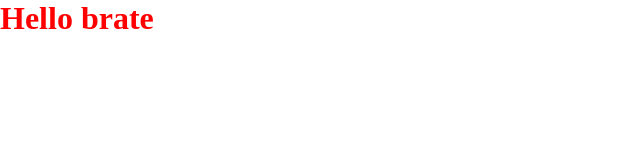
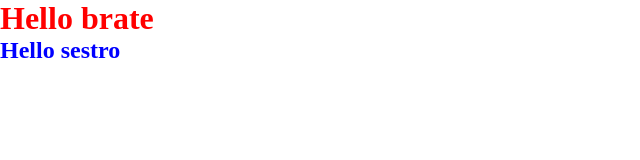
Before and after one commit to felbabf/html-css-simple-agency-website, a plain HTML site: page index.html in a window 1280 px wide. Shown: the whole page, without its empty margins (0-640 px from the left). Drawn offline with Linux system fonts and the light colour scheme.

Commit message:
commit 4

```diff
--- a/index.html
+++ b/index.html
@@ -9,5 +9,6 @@
 </head>
 <body>
     <h1>Hello brate</h1>
+    <h2>Hello sestro</h2>
 </body>
 </html>
--- a/style.css
+++ b/style.css
@@ -7,3 +7,7 @@
 h1 {
     color: red;
 }
+
+h2 {
+    color: blue;
+}
```
Also changed, not shown: contact.html (deleted).
